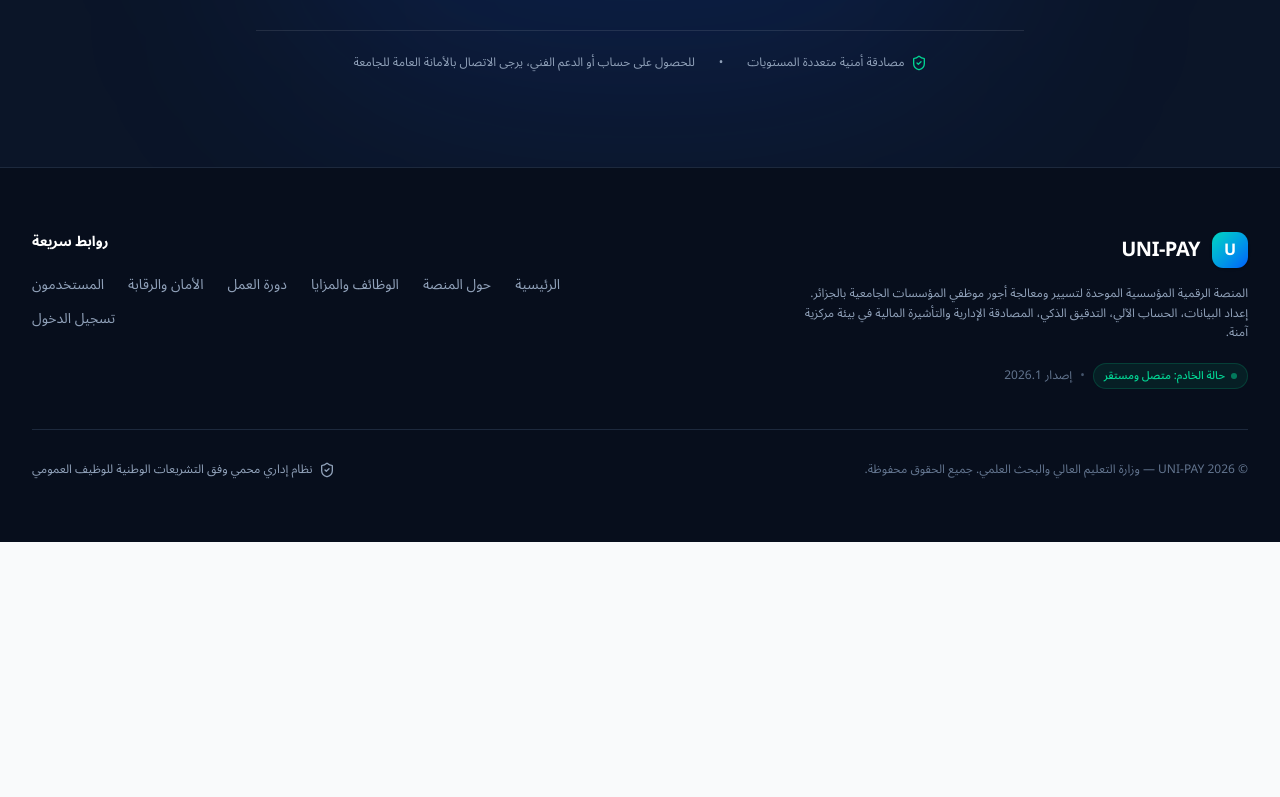
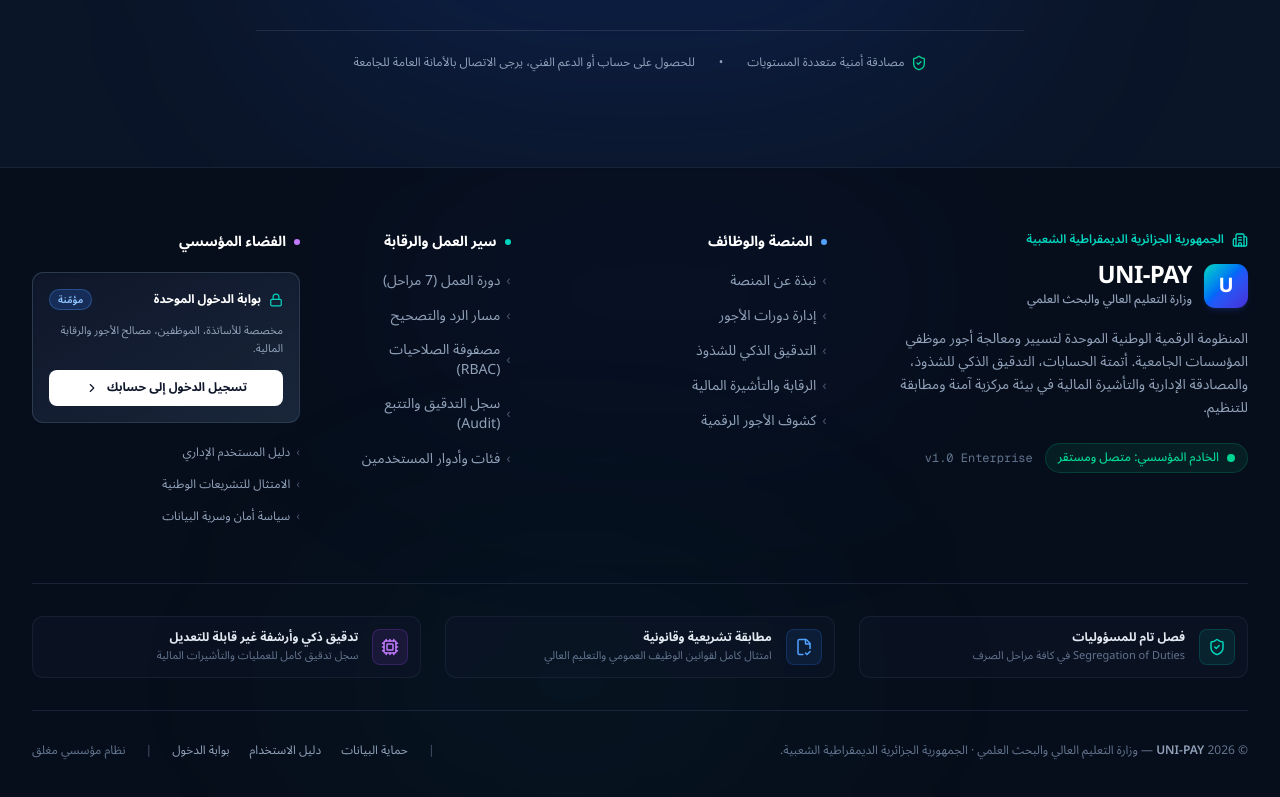
Before and after one commit to Khairodoudou/unipay, a Next.js app: page / in a window 1280 px wide. Shown: the part 6409-7206 px from the top of the page. Before the commit the page ends 6951 px from the top, so only its background shows below. Built offline with nearby package versions, Linux system fonts and the light colour scheme.

Commit message:
style(footer): redesign footer into high-end institutional 4-column layout with ministry branding and trust pillars

```diff
--- a/components/public/Footer.tsx
+++ b/components/public/Footer.tsx
@@ -1,78 +1,245 @@
 import Link from "next/link";
-import { ShieldCheck } from "lucide-react";
-
-const footerLinks = [
-  { label: "الرئيسية", href: "#hero" },
-  { label: "حول المنصة", href: "#about" },
-  { label: "الوظائف والمزايا", href: "#features" },
-  { label: "دورة العمل", href: "#workflow" },
-  { label: "الأمان والرقابة", href: "#security" },
-  { label: "المستخدمون", href: "#roles" },
-  { label: "تسجيل الدخول", href: "/login" },
-];
+import {
+  ShieldCheck,
+  ChevronLeft,
+  Lock,
+  Building2,
+  FileCheck2,
+  Cpu,
+  ArrowUpRight,
+  Sparkles,
+} from "lucide-react";
 
 export default function Footer() {
+  const platformLinks = [
+    { label: "نبذة عن المنصة", href: "#about" },
+    { label: "إدارة دورات الأجور", href: "#features" },
+    { label: "التدقيق الذكي للشذوذ", href: "#features" },
+    { label: "الرقابة والتأشيرة المالية", href: "#features" },
+    { label: "كشوف الأجور الرقمية", href: "#features" },
+  ];
+
+  const workflowLinks = [
+    { label: "دورة العمل (7 مراحل)", href: "#workflow" },
+    { label: "مسار الرد والتصحيح", href: "#workflow" },
+    { label: "مصفوفة الصلاحيات (RBAC)", href: "#security" },
+    { label: "سجل التدقيق والتتبع (Audit)", href: "#security" },
+    { label: "فئات وأدوار المستخدمين", href: "#roles" },
+  ];
+
+  const institutionalLinks = [
+    { label: "بوابة تسجيل الدخول", href: "/login", isSpecial: true },
+    { label: "دليل المستخدم الإداري", href: "#about" },
+    { label: "الامتثال للتشريعات الوطنية", href: "#security" },
+    { label: "سياسة أمان وسرية البيانات", href: "#security" },
+  ];
+
   return (
     <footer
-      className="bg-[#070e1c] text-slate-400 border-t border-slate-800"
+      className="relative bg-[#070e1b] text-slate-400 border-t border-slate-800/80 overflow-hidden"
       role="contentinfo"
       aria-label="تذييل الصفحة"
     >
-      <div className="container-uni px-4 sm:px-6 lg:px-8 py-12 lg:py-16">
-        <div className="grid grid-cols-1 md:grid-cols-12 gap-8 lg:gap-12 pb-10 border-b border-slate-800">
-          {/* Brand & University context — 6 cols */}
-          <div className="md:col-span-6 flex flex-col gap-3">
+      {/* Background ambient lighting */}
+      <div
+        className="absolute inset-0 pointer-events-none overflow-hidden"
+        aria-hidden="true"
+      >
+        <div className="absolute top-0 right-1/4 w-[600px] h-[250px] rounded-full bg-blue-600/5 blur-[120px]" />
+        <div className="absolute bottom-0 left-1/4 w-[500px] h-[250px] rounded-full bg-teal-500/5 blur-[120px]" />
+      </div>
+
+      <div className="container-uni px-4 sm:px-6 lg:px-8 pt-16 pb-12 relative z-10">
+        {/* Main 4-column structured grid */}
+        <div className="grid grid-cols-1 md:grid-cols-2 lg:grid-cols-12 gap-10 lg:gap-12 pb-14 border-b border-slate-800/80">
+          {/* Column 1: Brand & Ministry Context (4.5 cols on lg) */}
+          <div className="lg:col-span-4 flex flex-col gap-4">
+            {/* Ministry Header Line */}
+            <div className="flex items-center gap-2 text-xs font-semibold text-teal-400">
+              <Building2 className="h-4 w-4" aria-hidden="true" />
+              <span>الجمهورية الجزائرية الديمقراطية الشعبية</span>
+            </div>
+
+            {/* Platform Brand */}
             <div className="flex items-center gap-3">
-              <div className="flex h-9 w-9 items-center justify-center rounded-xl bg-gradient-to-br from-teal-400 to-blue-600 text-white font-extrabold text-base shadow-sm">
+              <div className="flex h-11 w-11 items-center justify-center rounded-xl bg-gradient-to-br from-teal-400 via-blue-600 to-indigo-700 text-white font-extrabold text-xl shadow-md shadow-blue-900/30">
                 U
               </div>
-              <span className="text-xl font-extrabold text-white tracking-tight">
-                UNI-PAY
-              </span>
+              <div className="flex flex-col">
+                <span className="text-2xl font-extrabold text-white tracking-tight leading-none">
+                  UNI-PAY
+                </span>
+                <span className="text-xs font-medium text-slate-400 mt-1">
+                  وزارة التعليم العالي والبحث العلمي
+                </span>
+              </div>
             </div>
-            <p className="text-xs text-slate-400 max-w-md leading-relaxed mt-1">
-              المنصة الرقمية المؤسسية الموحدة لتسيير ومعالجة أجور موظفي المؤسسات الجامعية بالجزائر.
-              إعداد البيانات، الحساب الآلي، التدقيق الذكي، المصادقة الإدارية والتأشيرة المالية في بيئة مركزية آمنة.
+
+            {/* Description */}
+            <p className="text-xs sm:text-sm text-slate-400 leading-relaxed max-w-sm mt-1">
+              المنظومة الرقمية الوطنية الموحدة لتسيير ومعالجة أجور موظفي المؤسسات الجامعية.
+              أتمتة الحسابات، التدقيق الذكي للشذوذ، والمصادقة الإدارية والتأشيرة المالية في بيئة مركزية آمنة ومطابقة للتنظيم.
             </p>
-            <div className="flex items-center gap-2 mt-2">
-              <span className="inline-flex items-center gap-1.5 px-2.5 py-1 rounded-full bg-emerald-500/10 text-emerald-400 border border-emerald-500/20 text-[11px] font-medium">
-                <span className="w-1.5 h-1.5 rounded-full bg-emerald-400 animate-pulse" />
-                <span>حالة الخادم: متصل ومستقر</span>
-              </span>
-              <span className="text-slate-600 text-xs">•</span>
-              <span className="text-slate-500 text-xs">إصدار 2026.1</span>
+
+            {/* Server & Release Status */}
+            <div className="flex flex-wrap items-center gap-3 pt-2">
+              <div className="inline-flex items-center gap-2 px-3 py-1.5 rounded-full bg-emerald-500/10 border border-emerald-500/20 text-emerald-400 text-xs font-medium">
+                <span className="relative flex h-2 w-2">
+                  <span className="animate-ping absolute inline-flex h-full w-full rounded-full bg-emerald-400 opacity-75" />
+                  <span className="relative inline-flex rounded-full h-2 w-2 bg-emerald-400" />
+                </span>
+                <span>الخادم المؤسسي: متصل ومستقر</span>
+              </div>
+              <span className="text-xs text-slate-500 font-mono">v1.0 Enterprise</span>
             </div>
           </div>
 
-          {/* Quick navigation links — 6 cols */}
-          <div className="md:col-span-6 flex flex-col gap-3 md:items-end">
-            <h4 className="text-sm font-bold text-white mb-2">روابط سريعة</h4>
-            <nav aria-label="روابط التذييل">
-              <ul className="flex flex-wrap gap-x-6 gap-y-2.5 md:justify-end">
-                {footerLinks.map((link) => (
+          {/* Column 2: Platform Links (2.5 cols on lg) */}
+          <div className="lg:col-span-3 flex flex-col gap-3">
+            <h4 className="text-sm font-bold text-white flex items-center gap-2 mb-1">
+              <span className="h-1.5 w-1.5 rounded-full bg-blue-400" />
+              <span>المنصة والوظائف</span>
+            </h4>
+            <ul className="flex flex-col gap-2.5">
+              {platformLinks.map((link) => (
+                <li key={link.label}>
+                  <Link
+                    href={link.href}
+                    className="text-xs sm:text-sm text-slate-400 hover:text-white hover:translate-x-[-3px] transition-all inline-flex items-center gap-1.5 focus-ring rounded py-0.5 group"
+                  >
+                    <span className="text-slate-600 group-hover:text-teal-400 transition-colors">›</span>
+                    <span>{link.label}</span>
+                  </Link>
+                </li>
+              ))}
+            </ul>
+          </div>
+
+          {/* Column 3: Workflow & Governance (2.5 cols on lg) */}
+          <div className="lg:col-span-2 flex flex-col gap-3">
+            <h4 className="text-sm font-bold text-white flex items-center gap-2 mb-1">
+              <span className="h-1.5 w-1.5 rounded-full bg-teal-400" />
+              <span>سير العمل والرقابة</span>
+            </h4>
+            <ul className="flex flex-col gap-2.5">
+              {workflowLinks.map((link) => (
+                <li key={link.label}>
+                  <Link
+                    href={link.href}
+                    className="text-xs sm:text-sm text-slate-400 hover:text-white hover:translate-x-[-3px] transition-all inline-flex items-center gap-1.5 focus-ring rounded py-0.5 group"
+                  >
+                    <span className="text-slate-600 group-hover:text-teal-400 transition-colors">›</span>
+                    <span>{link.label}</span>
+                  </Link>
+                </li>
+              ))}
+            </ul>
+          </div>
+
+          {/* Column 4: Institutional Portal & Quick Access (3 cols on lg) */}
+          <div className="lg:col-span-3 flex flex-col gap-4">
+            <h4 className="text-sm font-bold text-white flex items-center gap-2 mb-1">
+              <span className="h-1.5 w-1.5 rounded-full bg-purple-400" />
+              <span>الفضاء المؤسسي</span>
+            </h4>
+
+            {/* Quick Login Card */}
+            <div className="p-4 rounded-xl bg-gradient-to-br from-slate-900 to-slate-800/90 border border-slate-700/80 shadow-inner flex flex-col gap-3">
+              <div className="flex items-center justify-between">
+                <div className="flex items-center gap-2 text-xs font-bold text-white">
+                  <Lock className="h-3.5 w-3.5 text-teal-400" />
+                  <span>بوابة الدخول الموحدة</span>
+                </div>
+                <span className="text-[10px] px-2 py-0.5 rounded-full bg-blue-500/20 text-blue-300 border border-blue-400/30 font-semibold">
+                  مؤمّنة
+                </span>
+              </div>
+              <p className="text-[11px] text-slate-400 leading-relaxed">
+                مخصصة للأساتذة، الموظفين، مصالح الأجور والرقابة المالية.
+              </p>
+              <Link
+                href="/login"
+                className="inline-flex items-center justify-center gap-2 w-full py-2.5 px-3 rounded-lg bg-white text-slate-900 font-bold text-xs hover:bg-slate-100 hover:shadow-md transition-all active:scale-[0.98] focus-ring"
+              >
+                <span>تسجيل الدخول إلى حسابك</span>
+                <ChevronLeft className="h-3.5 w-3.5 icon-rtl" />
+              </Link>
+            </div>
+
+            {/* Additional Links */}
+            <ul className="flex flex-col gap-2">
+              {institutionalLinks
+                .filter((l) => !l.isSpecial)
+                .map((link) => (
                   <li key={link.label}>
                     <Link
                       href={link.href}
-                      className="text-xs sm:text-sm text-slate-400 hover:text-white transition-colors focus-ring rounded py-1"
+                      className="text-xs text-slate-400 hover:text-white transition-colors inline-flex items-center gap-1.5 py-0.5 group"
                     >
-                      {link.label}
+                      <span className="text-slate-600 group-hover:text-purple-400 transition-colors">›</span>
+                      <span>{link.label}</span>
                     </Link>
                   </li>
                 ))}
-              </ul>
-            </nav>
+            </ul>
           </div>
         </div>
 
-        {/* Bottom copyright bar */}
-        <div className="pt-8 flex flex-col sm:flex-row sm:items-center sm:justify-between gap-4 text-xs text-slate-500">
-          <p>
-            © 2026 UNI-PAY — وزارة التعليم العالي والبحث العلمي. جميع الحقوق محفوظة.
-          </p>
-          <p className="flex items-center gap-1.5 text-slate-400">
-            <ShieldCheck className="h-4 w-4 text-slate-400" />
-            <span>نظام إداري محمي وفق التشريعات الوطنية للوظيف العمومي</span>
-          </p>
+        {/* Institutional Trust Pillars Bar */}
+        <div className="py-8 border-b border-slate-800/80 grid grid-cols-1 md:grid-cols-3 gap-6">
+          <div className="flex items-center gap-3.5 p-3 rounded-xl bg-slate-900/40 border border-slate-800/60">
+            <div className="w-9 h-9 rounded-lg bg-teal-500/10 border border-teal-500/20 text-teal-400 flex items-center justify-center flex-shrink-0">
+              <ShieldCheck className="h-4.5 w-4.5" />
+            </div>
+            <div>
+              <p className="text-xs font-bold text-slate-200">فصل تام للمسؤوليات</p>
+              <p className="text-[11px] text-slate-500 mt-0.5">Segregation of Duties في كافة مراحل الصرف</p>
+            </div>
+          </div>
+
+          <div className="flex items-center gap-3.5 p-3 rounded-xl bg-slate-900/40 border border-slate-800/60">
+            <div className="w-9 h-9 rounded-lg bg-blue-500/10 border border-blue-500/20 text-blue-400 flex items-center justify-center flex-shrink-0">
+              <FileCheck2 className="h-4.5 w-4.5" />
+            </div>
+            <div>
+              <p className="text-xs font-bold text-slate-200">مطابقة تشريعية وقانونية</p>
+              <p className="text-[11px] text-slate-500 mt-0.5">امتثال كامل لقوانين الوظيف العمومي والتعليم العالي</p>
+            </div>
+          </div>
+
+          <div className="flex items-center gap-3.5 p-3 rounded-xl bg-slate-900/40 border border-slate-800/60">
+            <div className="w-9 h-9 rounded-lg bg-purple-500/10 border border-purple-500/20 text-purple-400 flex items-center justify-center flex-shrink-0">
+              <Cpu className="h-4.5 w-4.5" />
+            </div>
+            <div>
+              <p className="text-xs font-bold text-slate-200">تدقيق ذكي وأرشفة غير قابلة للتعديل</p>
+              <p className="text-[11px] text-slate-500 mt-0.5">سجل تدقيق كامل للعمليات والتأشيرات المالية</p>
+            </div>
+          </div>
+        </div>
+
+        {/* Bottom Sub-Footer */}
+        <div className="pt-8 flex flex-col md:flex-row md:items-center md:justify-between gap-4 text-xs text-slate-500">
+          <div className="flex flex-col sm:flex-row sm:items-center gap-2 sm:gap-4">
+            <p>
+              © 2026 <strong className="text-slate-400 font-semibold">UNI-PAY</strong> — وزارة التعليم العالي والبحث العلمي · الجمهورية الجزائرية الديمقراطية الشعبية.
+            </p>
+          </div>
+
+          <div className="flex flex-wrap items-center gap-5 text-slate-400">
+            <span className="text-slate-600">|</span>
+            <Link href="#security" className="hover:text-white transition-colors">
+              حماية البيانات
+            </Link>
+            <Link href="#about" className="hover:text-white transition-colors">
+              دليل الاستخدام
+            </Link>
+            <Link href="/login" className="hover:text-white transition-colors">
+              بوابة الدخول
+            </Link>
+            <span className="text-slate-600">|</span>
+            <span className="text-slate-500">نظام مؤسسي مغلق</span>
+          </div>
         </div>
       </div>
     </footer>
```
